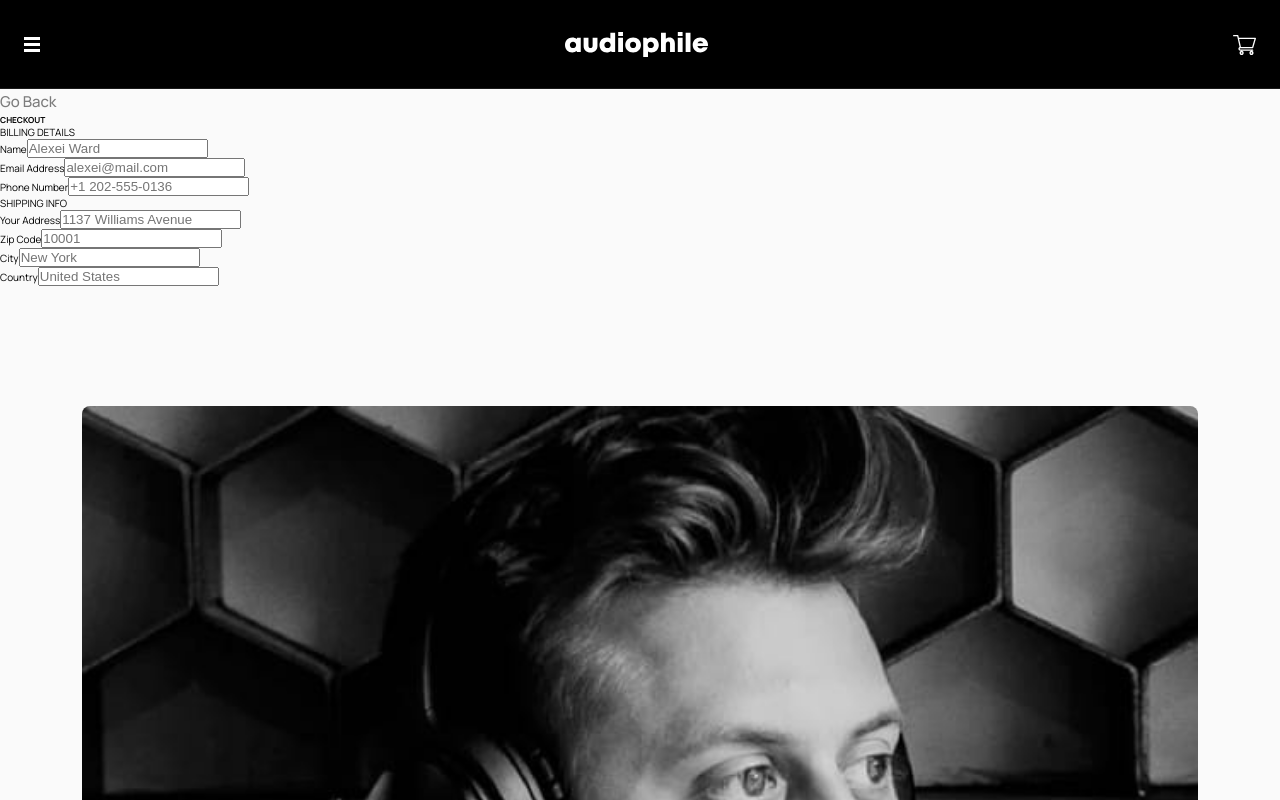
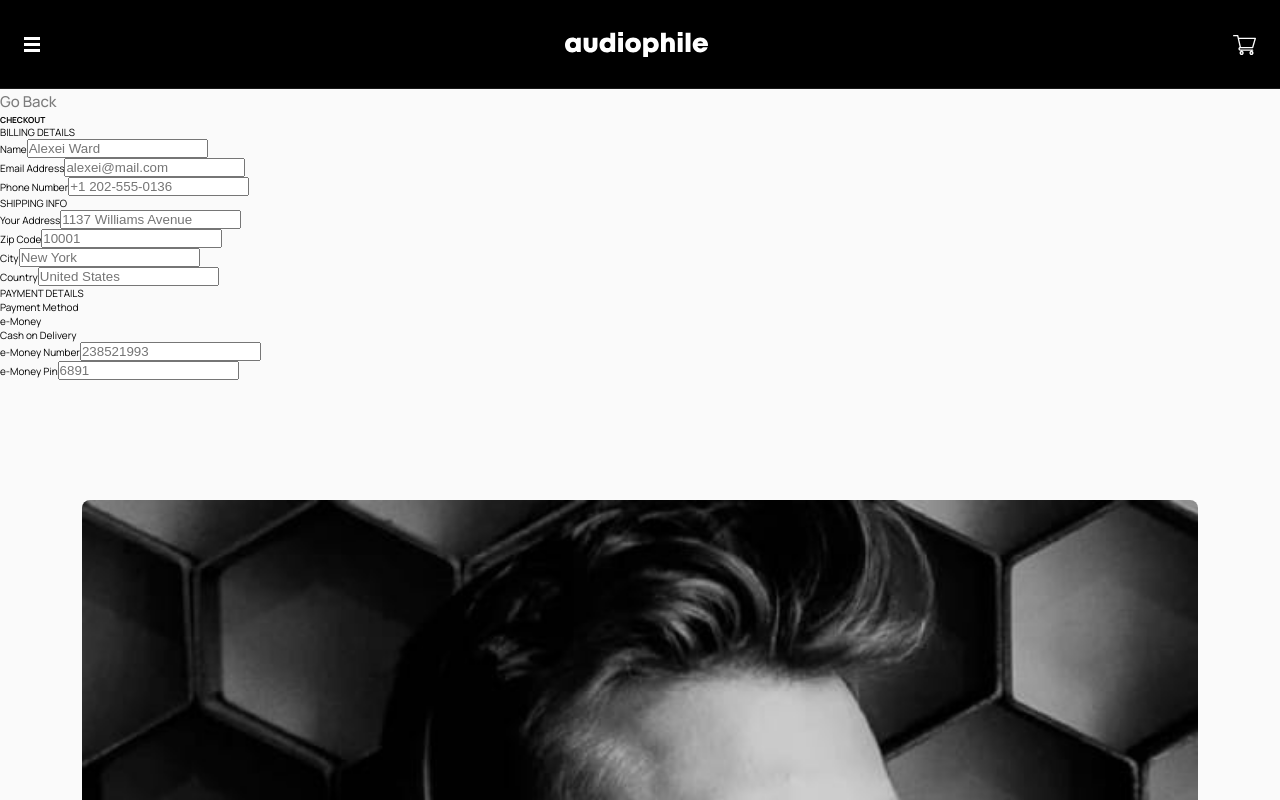
Before and after one commit to GIGAKLIBADZE/audiophile-ecommerce-website, a React (Vite) app: page /checkout in a window 1280 px wide. Shown: the top 800 px of the page. Built offline with nearby package versions, Linux system fonts and the light colour scheme.

Commit message:
Add the structure of payment details part

```diff
--- a/src/pages/Checkout.tsx
+++ b/src/pages/Checkout.tsx
@@ -50,6 +50,40 @@ const Checkout: React.FC = () => {
                 </div>
               </div>
             </div>
+            <div>
+              <p>PAYMENT DETAILS</p>
+              <div>
+                <div>
+                  <p>Payment Method</p>
+                  <div>
+                    <div>
+                      <div>
+                        <div></div>
+                      </div>
+                      <p>e-Money</p>
+                    </div>
+                    <div>
+                      <div>
+                        <div></div>
+                      </div>
+                      <p>Cash on Delivery</p>
+                    </div>
+                  </div>
+                </div>
+                <div>
+                  <label htmlFor="e-money-num">e-Money Number</label>
+                  <input
+                    type="number"
+                    id="e-money-num"
+                    placeholder="238521993"
+                  />
+                </div>
+                <div>
+                  <label htmlFor="e-money-pin">e-Money Pin</label>
+                  <input type="number" id="e-money-pin" placeholder="6891" />
+                </div>
+              </div>
+            </div>
           </form>
         </div>
         <div></div>
```
